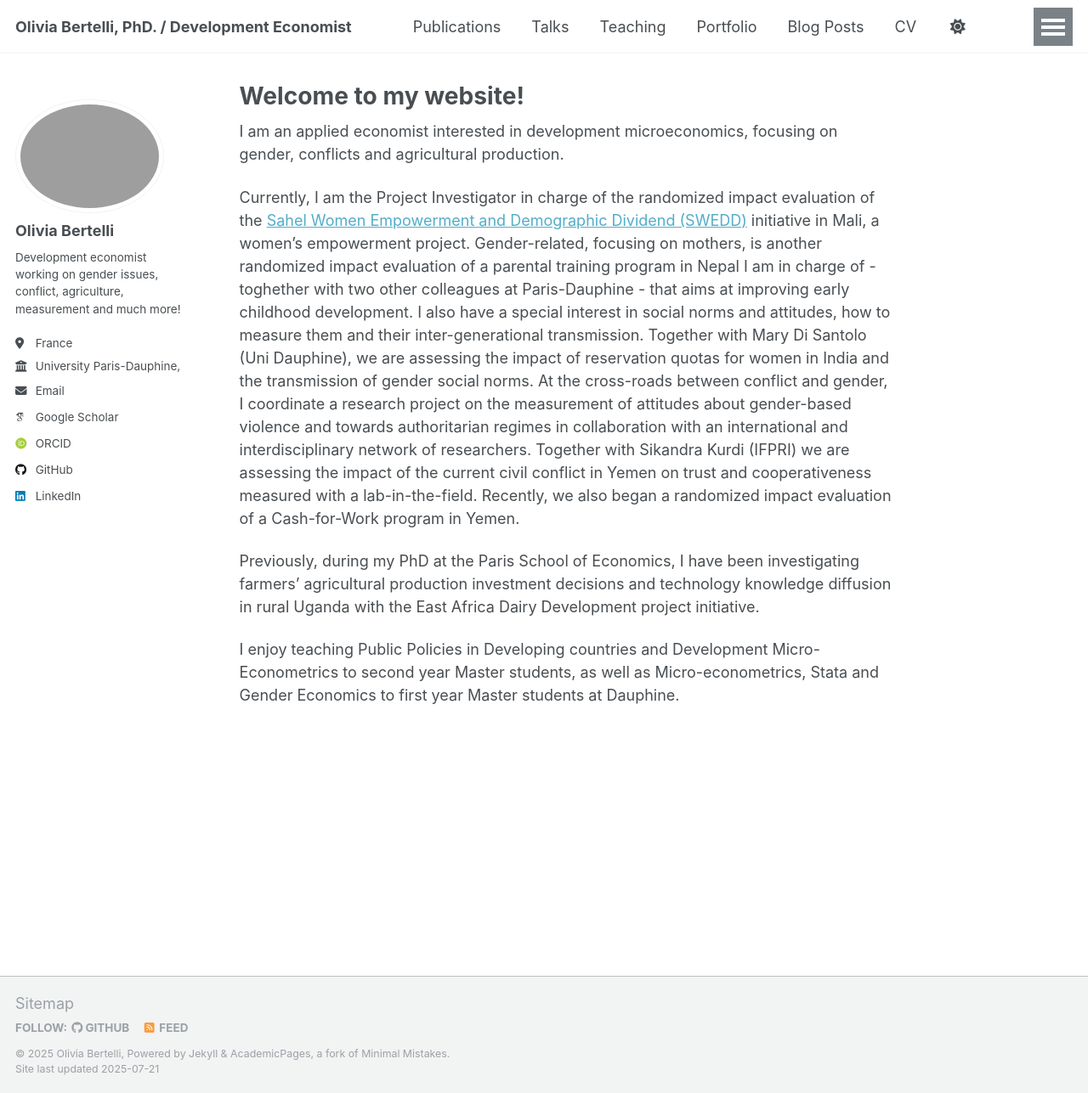
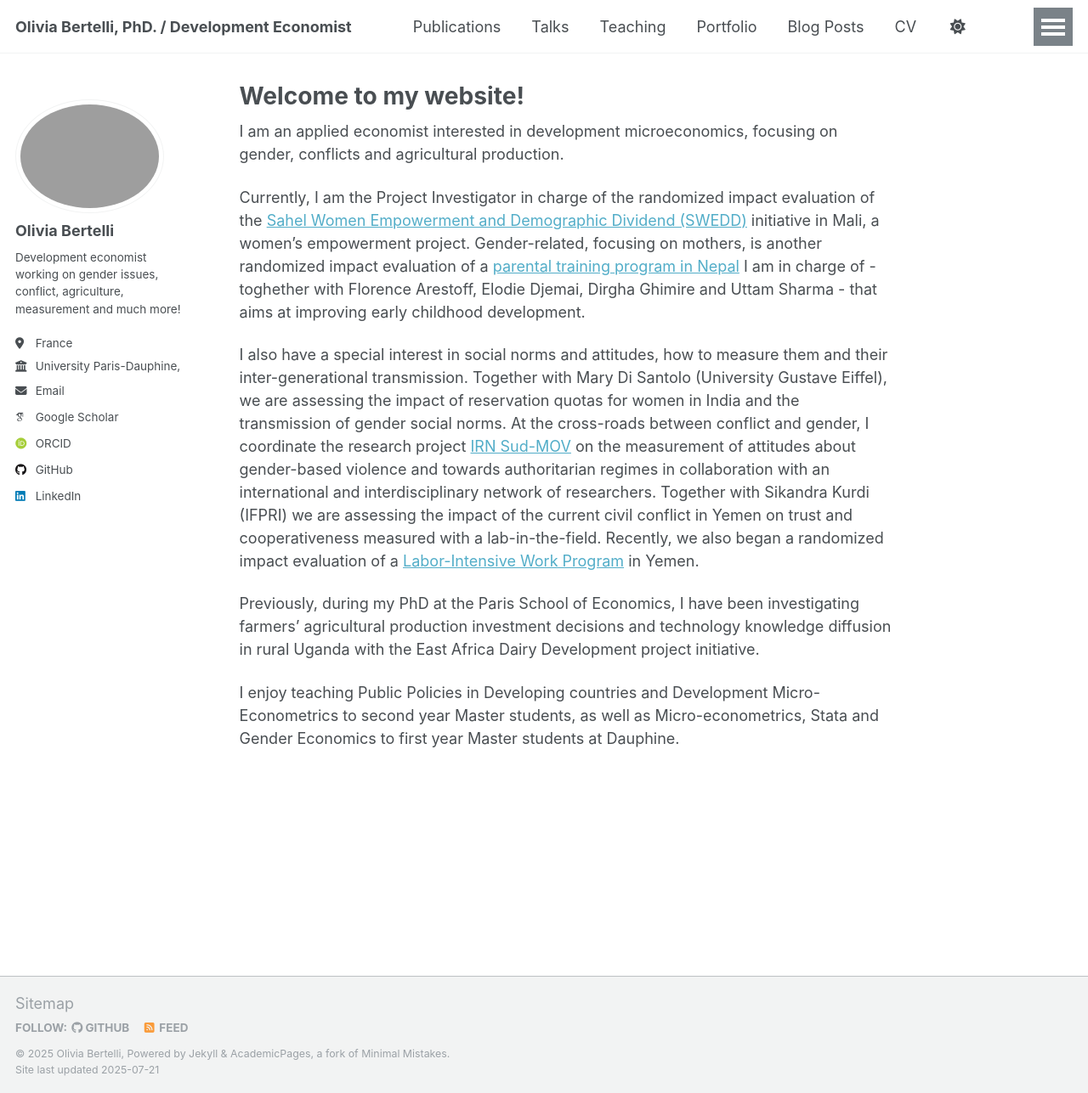
Before and after one commit to OliviaBrtl/OliviaBertelli.github.io, a Jekyll site: the page built from _pages/about.md, in a window 1280 px wide and 1287 px high. Shown: the whole window at 85% size. Built offline with Jekyll 4.4.1, drawn with Linux system fonts in a browser that asks for light colours; some web fonts are replaced; a script that is not in the unit is left out.

Commit message:
Update about.md

```diff
--- a/_pages/about.md
+++ b/_pages/about.md
@@ -9,8 +9,9 @@ redirect_from:
 
 I am an applied economist interested in development microeconomics, focusing on gender, conflicts and agricultural production.
 
-Currently, I am the Project Investigator in charge of the randomized impact evaluation of the [Sahel Women Empowerment and Demographic Dividend (SWEDD)](https://sweddafrica.org/) initiative in Mali, a women's empowerment project. Gender-related, focusing on mothers, is another randomized impact evaluation of a parental training program in Nepal I am in charge of - toghether with two other colleagues at Paris-Dauphine - that aims at improving early childhood development.
-I also have a special interest in social norms and attitudes, how to measure them and their inter-generational transmission. Together with Mary Di Santolo (Uni Dauphine), we are assessing the impact of reservation quotas for women in India and the transmission of gender social norms. At the cross-roads between conflict and gender, I coordinate a research project on the measurement of attitudes about gender-based violence and towards authoritarian regimes in collaboration with an international and interdisciplinary network of researchers. Together with Sikandra Kurdi (IFPRI) we are assessing the impact of the current civil conflict in Yemen on trust and cooperativeness measured with a lab-in-the-field. Recently, we also began a randomized impact evaluation of a Cash-for-Work program in Yemen.
+Currently, I am the Project Investigator in charge of the randomized impact evaluation of the [Sahel Women Empowerment and Demographic Dividend (SWEDD)](https://sweddafrica.org/) initiative in Mali, a women's empowerment project. Gender-related, focusing on mothers, is another randomized impact evaluation of a [parental training program in Nepal](https://paires.hypotheses.org/category/pen) I am in charge of - toghether with Florence Arestoff, Elodie Djemai, Dirgha Ghimire and Uttam Sharma - that aims at improving early childhood development.
+
+I also have a special interest in social norms and attitudes, how to measure them and their inter-generational transmission. Together with Mary Di Santolo (University Gustave Eiffel), we are assessing the impact of reservation quotas for women in India and the transmission of gender social norms. At the cross-roads between conflict and gender, I coordinate the research project [IRN Sud-MOV](https://lab.ird.fr/fr/dispositif/show/eEVQV1RtR3d6NDUzbG9wY1VFWEw1cFZyUnFlY2s3NWVHYjlIa3NKTHpwT3BZQkZ2ZTRncGx1eWczVEt2Qno2QjFaR3lVaU1GQnhKb3RuMnVsSWExaUElM0QlM0Q) on the measurement of attitudes about gender-based violence and towards authoritarian regimes in collaboration with an international and interdisciplinary network of researchers. Together with Sikandra Kurdi (IFPRI) we are assessing the impact of the current civil conflict in Yemen on trust and cooperativeness measured with a lab-in-the-field. Recently, we also began a randomized impact evaluation of a [Labor-Intensive Work Program](https://sfd-yemen.org/content/20/41) in Yemen.
 
 Previously, during my PhD at the Paris School of Economics, I have been investigating farmers' agricultural production investment decisions and technology knowledge diffusion in rural Uganda with the East Africa Dairy Development project initiative.
 
```
